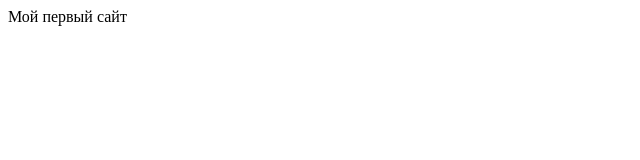
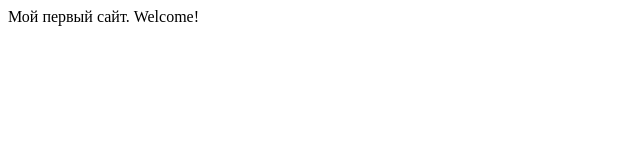
Before and after one commit to Marinagosteva/Marinagosteva.github.io, a plain HTML site: page index.html in a window 1280 px wide. Shown: the full height of the page, 0-640 px from the left. Drawn offline with Linux system fonts and the light colour scheme.

Commit message:
Update index.html

```diff
--- a/index.html
+++ b/index.html
@@ -7,6 +7,6 @@
     <title>Document</title>
 </head>
 <body>
-    Мой первый сайт
+    Мой первый сайт. Welcome!
 </body>
 </html>
```
